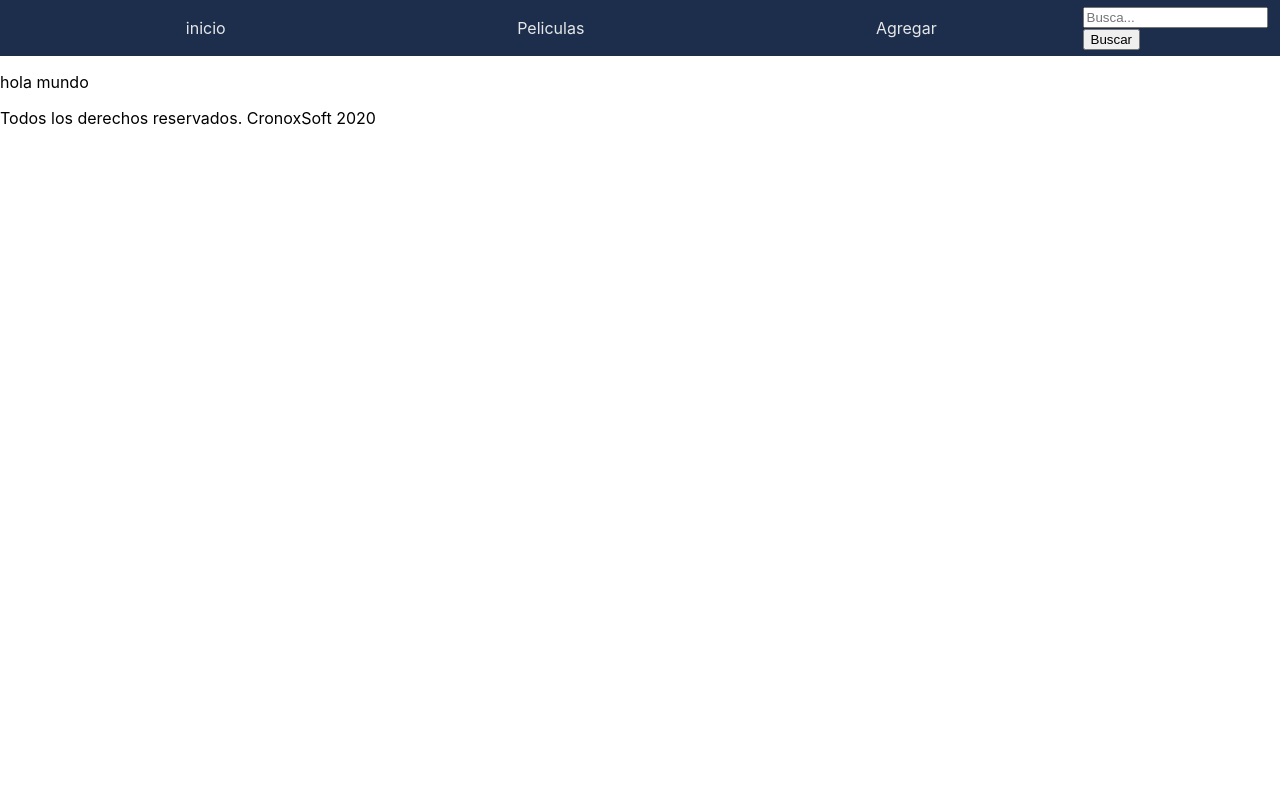
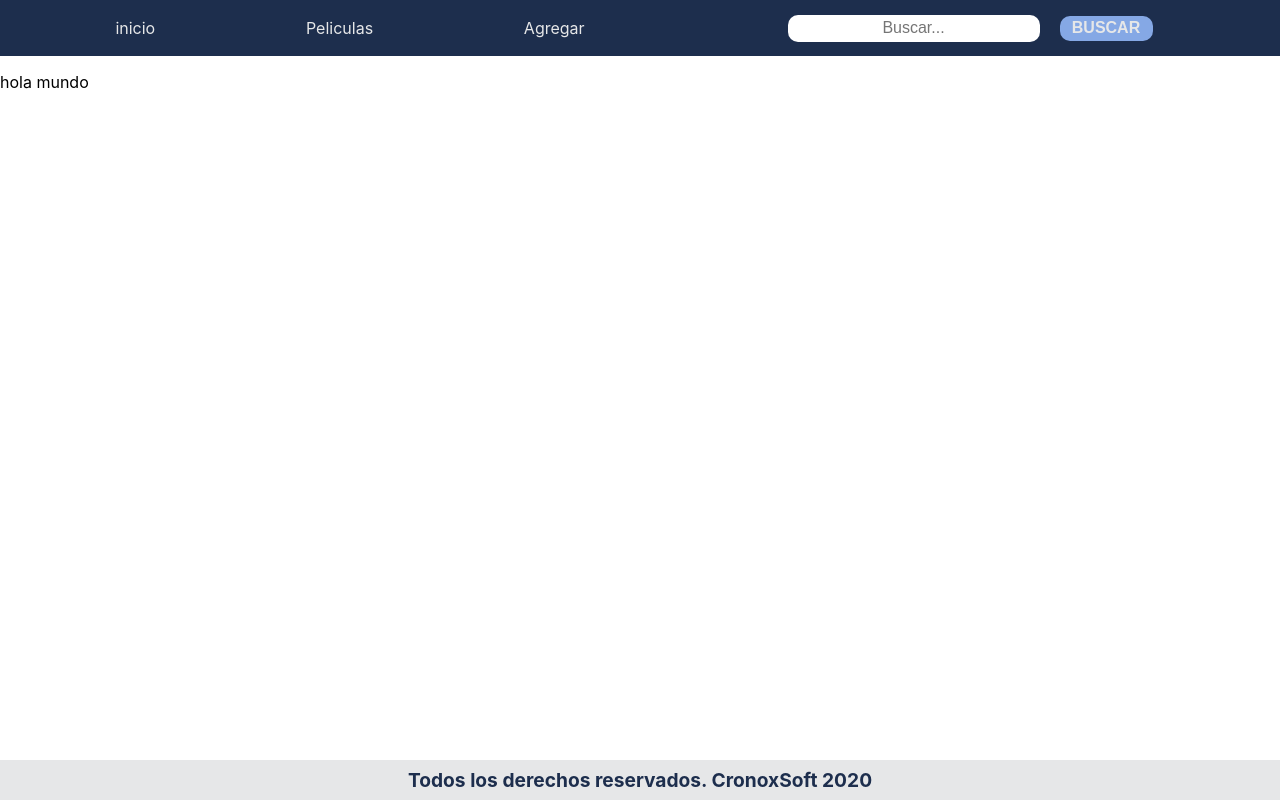
Before and after one commit to JosafatFlores/Movies, a React (Create React App) app: page / in a window 1280 px wide. Built offline with nearby package versions, Linux system fonts and the light colour scheme.

Commit message:
hedear and footer
heder and footer style finished

```diff
--- /dev/null
+++ b/src/Components/Common/Footer/footer.scss
@@ -0,0 +1,15 @@
+@import "../../../Consts/variables.scss";
+
+.footer-cointainer{
+    width: 100%;
+    height: 5vh;
+    background-color: $primary-variant;
+    display: flex;
+    justify-content: center;
+    align-items: center;
+    color: $primary;
+    font-size: 1.2em;
+    font-weight: 700;
+    position: absolute;
+    bottom: 0;
+}
--- a/src/Components/Common/Footer/index.jsx
+++ b/src/Components/Common/Footer/index.jsx
@@ -1,4 +1,5 @@
 import React from 'react'
+import './footer.scss'
 
 const Footer = () => {
     return (
--- a/src/Components/Common/Header/header.scss
+++ b/src/Components/Common/Header/header.scss
@@ -1,9 +1,11 @@
+@import "../../../Consts/variables.scss";
+
 .header-cointainer{
     width: 100%;
     height: 7vh;
     max-height: 7vh;
-    background-color: #1d2e4d;
-    color: #e6e7e8;
+    background-color: $primary;
+    color: $primary-variant;
     display: flex;
     flex-direction: row;
     justify-content: space-around;
@@ -18,7 +20,7 @@
         li {
             a{
                 text-decoration: none;
-                color: #e6e7e8;
+                color: $primary-variant;
                 transition: all 0.5s;
                 &:hover{
                     font-size: 1.2em;
@@ -28,4 +30,40 @@
             }
         }
     }
+
+    .search-cointener{
+        width: 100%;
+        display: flex;
+        flex-direction: row;
+        justify-content: center;
+        align-items: center;
+        input {
+            width: 40%;
+            border: 0;
+            height: 25px;
+            border-radius: 10px;
+            font-size: 1em;
+            text-align: center;
+            margin-right: 20px;
+            transition: all 0.3s;
+            &:hover{
+                border: $accent solid 2px;
+            }
+        }
+        button{
+            width: 15%;
+            height: 25px;
+            border: 0;
+            border-radius: 10px;
+            font-size: 1em;
+            font-weight: 700;
+            text-transform: uppercase;
+            background-color: $accent;
+            color: $primary-variant;
+            transition: all 0.3s;
+            &:hover{
+                transform: scale(1.2);
+            }
+        }
+    }
 }
--- a/src/Components/Common/Header/index.jsx
+++ b/src/Components/Common/Header/index.jsx
@@ -16,8 +16,8 @@ const Header = () => {
                         <a href="/agregar">Agregar</a>
                     </li>
                 </ul>
-                <div className="search-cointainer">
-                    <input type="text" placeholder="Busca..." />
+                <div className="search-cointener">
+                    <input type="text" placeholder="Buscar..." />
                     <button>Buscar</button>
                 </div>
             </header>
--- /dev/null
+++ b/src/Consts/variables.scss
@@ -0,0 +1,4 @@
+$primary: #1d2e4d;
+$accent: #85a8e5;
+$primary-variant: #e6e7e8;
+$accent-variant: #496699;
```
